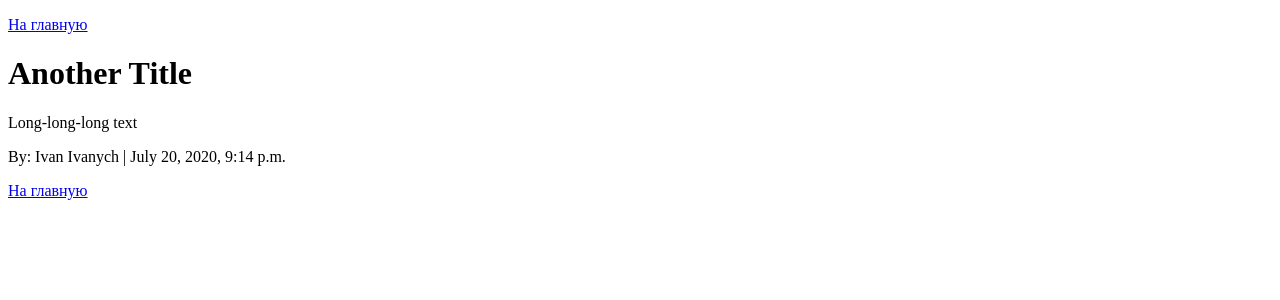
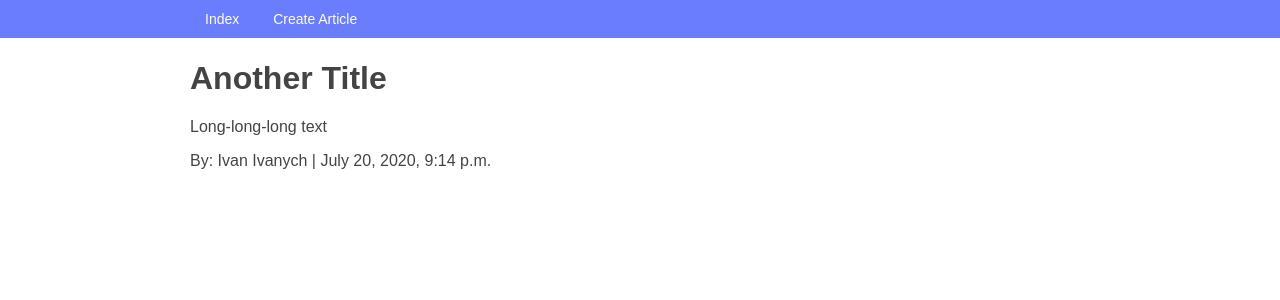
Before and after one commit to violettalivada/lab_68, a Django app: page /article/1/ in a window 1280 px wide. Shown: the top 300 px of the page. Run offline with Django 3.2, Linux system fonts and the light colour scheme; data comes from the database, SQL or seed files in the repository.

Commit message:
Добавлена навигация на все страницы

```diff
--- a/source/webapp/static/css/style.css
+++ b/source/webapp/static/css/style.css
@@ -1,12 +1,51 @@
- body {
+body {
     font-family: Arial, sans-serif;
     font-size: 16px;
     color: #444444;
+
+    /* отступ, чтобы компенсировать высоту навбара */
+    margin-top: 60px;
 }
 
 .container {
     margin: 0 auto;
     width: 100%;
     max-width: 900px;
-    text-align: center;
 }
+
+.navbar {
+    display: block;
+    background: #6a7dff;
+    position: fixed;
+    top: 0;
+    right: 0;
+    left: 0;
+    font-size: 0;
+    box-sizing: border-box;
+    padding: 7px 30px;
+}
+
+.menu {
+    font-size: 14px;
+    line-height: 1;
+    padding: 0;
+    margin: 0;
+    display: inline-block;
+    color: #fffee8;
+}
+
+.menu li {
+    display: inline-block;
+}
+
+.menu a {
+    display: inline-block;
+    text-decoration: none;
+    color: inherit;
+    padding: 5px 15px;
+}
+
+.menu a:hover {
+    color: #ffc122;
+    text-decoration: underline;
+}
--- a/source/webapp/templates/article_view.html
+++ b/source/webapp/templates/article_view.html
@@ -1,14 +1,24 @@
+{% load staticfiles %}
 <!DOCTYPE html>
 <html lang="en">
 <head>
     <meta charset="UTF-8">
     <title>View</title>
+    <link rel="stylesheet" href="{% static 'css/style.css' %}">
 </head>
 <body>
-    <p><a href="{% url 'index' %}">На главную</a></p>
-    <h1>{{ article.title }}</h1>
-    <p>{{ article.text }}</p>
-    <p>By: {{ article.author }} | {{ article.created_at }}</p>
-    <p><a href="{% url 'index' %}">На главную</a></p>
+    <nav class="navbar">
+       <div class="container">
+           <ul class="menu">
+               <li><a href="{% url 'index' %}">Index</a></li>
+               <li><a href="{% url 'article_create' %}">Create Article</a></li>
+           </ul>
+       </div>
+    </nav>
+    <div class="container">
+        <h1>{{ article.title }}</h1>
+        <p>{{ article.text }}</p>
+        <p>By: {{ article.author }} | {{ article.created_at }}</p>
+    </div>
 </body>
 </html>
--- a/source/webapp/views.py
+++ b/source/webapp/views.py
@@ -1,8 +1,8 @@
-from django.shortcuts import render, redirect
+from django.shortcuts import render, redirect, get_object_or_404
 from django.urls import reverse
 
 from webapp.models import Article, STATUS_CHOICES
-from django.http import HttpResponseNotAllowed
+from django.http import HttpResponseNotAllowed, Http404
 
 
 def index_view(request):
@@ -17,7 +17,13 @@ def index_view(request):
 
 
 def article_view(request, pk):
-    article = Article.objects.get(pk=pk)
+    # try:
+    #     article = Article.objects.get(pk=pk)
+    # except Article.DoesNotExist:
+    #     raise Http404
+
+    article = get_object_or_404(Article, pk=pk)
+
     context = {'article': article}
     return render(request, 'article_view.html', context)
 
```
Also changed, not shown: source/webapp/templates/article_create.html (+11 -2 lines), source/webapp/templates/index.html (+7 -2 lines).
